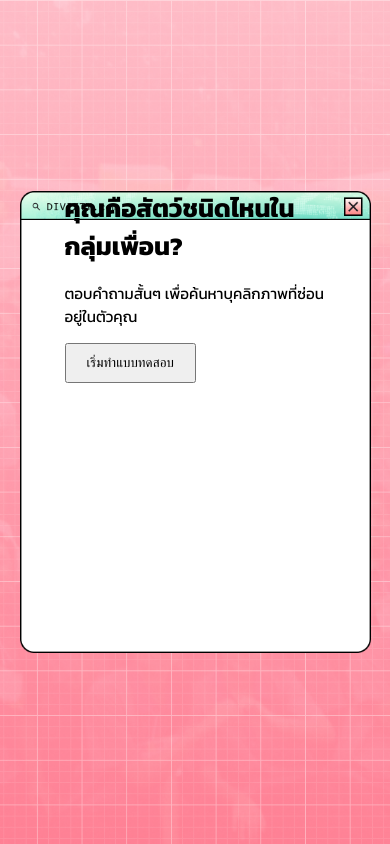
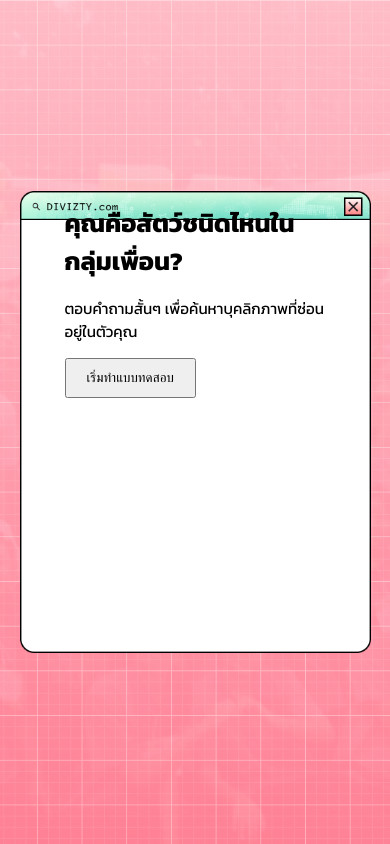
Before and after one commit to chnslittlew0rld/mbti-test, a plain HTML site: page index.html in a window 390 px wide. Drawn offline with Linux system fonts and the light colour scheme.

Commit message:
Refactor CSS styles for body and box elements
Updated styles for body and box elements, including background image and font settings. Adjusted padding and font sizes for better responsiveness.

```diff
--- a/style.css
+++ b/style.css
@@ -100,7 +100,8 @@ h1, h2, h3, p, span, button, div {
     background-position: center;
     background-repeat: no-repeat;
 
-    padding: 45px;
+    padding: 60px 45px 45px 45px; /* บน ขวา ล่าง ซ้าย (ปรับเลข 60px เพิ่มลดได้ตามชอบ) */
+
     box-sizing: border-box;
 
     /* 2. สำคัญ: ถ้าเนื้อหาข้างในหน้าไหนยาวเกินกล่อง ให้มันเลื่อนดูเฉพาะข้างในแทนที่กล่องจะขยาย */
@@ -108,7 +109,7 @@ h1, h2, h3, p, span, button, div {
 
     /* 3. ป้องกันไม่ให้ Flexbox บีบหรือขยายกล่อง */
     flex-shrink: 0;
-    flex-grow: 0;
+
 }
 
 /* 2. ฟิกขนาดตัวอักษรให้ย่อ-ขยายตามความสูงของจอ (vh) หรือใช้ clamp() */
```
